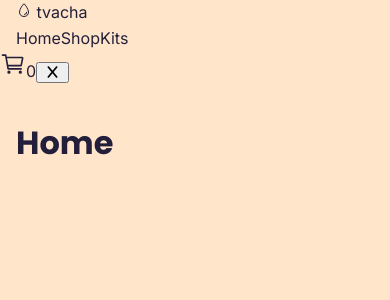
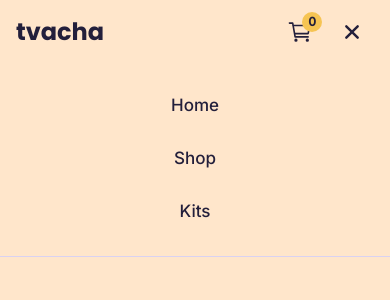
Before and after one commit to ashleshameshram/Tvacha-Skincare-Store, a React (Vite) app: page / in a window 390 px wide. Both pictures are taken after a click on the button "Toggle menu". Shown: the top 300 px of the page. Built offline with nearby package versions, Linux system fonts and the light colour scheme.

Commit message:
style: add Navbar styles and align links and cart in one row

```diff
--- /dev/null
+++ b/src/Components/Navbar.css
@@ -0,0 +1,119 @@
+.navbar{
+    position: sticky;
+    top:0;
+    z-index: 100;
+    background-color: var(--cream);
+}
+.navbar__inner{
+    display: flex;
+    align-items: center;
+    justify-content: space-between;
+    height: 72px;
+}
+.navbar__logo{
+    display: flex;
+    align-items: center;
+    gap: var(--space-2);
+    font-family: var(--font-heading);
+    font-weight: 700;
+    font-size: 28px;
+}
+.navbar__links{
+    display: flex;
+    align-items: center;
+    gap:var(--space-5)
+}
+.navbar__links a {
+  font-size:17px;
+  font-weight: 500;
+  padding: var(--space-1) 0;
+  border-bottom: 2px solid transparent;
+  transition: border-color 0.2s;
+}
+
+.navbar__links a:hover {
+    border-bottom-color: var(--gulabi);
+}
+
+/* .navbar__links a.active {
+  font-weight: 600;
+  border-bottom-color: var(--haldi);
+} */
+
+.navbar__right {
+  display: flex;
+  align-items: center;
+  gap: var(--space-5);
+}
+
+.navbar__actions {
+  display: flex;
+  align-items: center;
+  gap: var(--space-3);
+}
+
+.navbar__cart {
+  position: relative;
+  display: flex;
+  align-items: center;
+  min-width: 44px;
+  min-height: 44px;
+  justify-content: center;
+}
+
+.navbar__badge {
+  position: absolute;
+  top: 2px;
+  right: 0;
+  min-width: 20px;
+  height: 20px;
+  padding: 0 4px;
+  display: grid;
+  place-items: center;
+  background: var(--haldi);
+  color: var(--indigo);
+  font-size: 12px;
+  font-weight: 600;
+  border-radius: var(--radius-pill);
+}
+/* Hamburger hidden on desktop */
+.navbar__toggle {
+  display: none;
+  background: none;
+  border: 0;
+  color: var(--indigo);
+  min-width: 44px;
+  min-height: 44px;
+  cursor: pointer;
+}
+
+@media (max-width: 599px) {
+    .navbar__right{
+        gap: var(--space-2);
+    }
+    .navbar__inner {
+        height: 64px;
+    }
+    .navbar__logo {
+        font-size: 24px;
+    }
+    .navbar__toggle {
+        display: grid;
+        place-items: center;
+    }
+    .navbar__links {
+        display: none;
+        position: absolute;
+        top: 64px;
+        left: 0;
+        right: 0;
+        flex-direction: column;
+        gap: var(--space-3);
+        padding: var(--space-4);
+        background: var(--cream);
+        border-bottom: 1px solid var(--lilac);
+    }
+    .navbar__links.is-open {
+        display: flex;
+    }
+}
--- a/src/Components/Navbar.jsx
+++ b/src/Components/Navbar.jsx
@@ -1,36 +1,38 @@
 import { useState } from 'react'
 import { NavLink, Link } from 'react-router-dom'
-import {IoWaterOutline,IoCartOutline } from 'react-icons/io5'
+import {IoCartOutline,IoMenu,IoClose } from 'react-icons/io5'
+import './Navbar.css'
 
 export default function Navbar() {
     const [open,setOpen] = useState(false);
     const cartCount = 0;
 
     return(
-        <header className='navbar'>
-            <div className='container navbar__inner'>
-                <Link to='/' className="navbar__logo" onClick={() => setOpen(false)}>
-                    <IoWaterOutline /> tvacha
+        <header className="navbar">
+            <div className="container navbar__inner">
+                <Link to="/" className="navbar__logo" onClick={() => setOpen(false)}>
+                tvacha
                 </Link>
 
-                <nav className={`Navbar__links ${open ? "is-open" : ""}`}>
-                    <NavLink to='/' onClick={() => setOpen(false)}>Home</NavLink>
-                    <NavLink to='/products' onClick={() => setOpen(false)}>Shop</NavLink>
-                    <NavLink to='/products' onClick={() => setOpen(false)}>Kits</NavLink>
+                <div className="navbar__right">
+                    <nav className={`navbar__links ${open ? "is-open" : ""}`}>
+                        <NavLink to="/" onClick={() => setOpen(false)}>Home</NavLink>
+                        <NavLink to="/products" onClick={() => setOpen(false)}>Shop</NavLink>
+                        <NavLink to="/products?category=Kits" onClick={() => setOpen(false)}>Kits</NavLink>
                     </nav>
-            </div>
 
-            <div className="navbar__actions">
-                <Link to='/cart' className="navbar__cart" aria-label="Cart">
+                    <Link to="/cart" className="navbar__cart" aria-label="Cart">
                         <IoCartOutline size={26} />
                         <span className="navbar__badge">{cartCount}</span>
                     </Link>
 
-                <button className="navbar__toggle"
+                    <button
+                        className="navbar__toggle"
                         aria-label="Toggle menu"
                         onClick={() => setOpen(!open)}>
-                    {open ? <i className="fa-solid fa-x"></i> : <i className="fa-solid fa-bars"></i>}
+                    {open ? <IoClose size={26} /> : <IoMenu size={26} />}
                     </button>
+                </div>
             </div>
         </header>
     )
```
Lines whose indentation alone changed are shown as unchanged.
